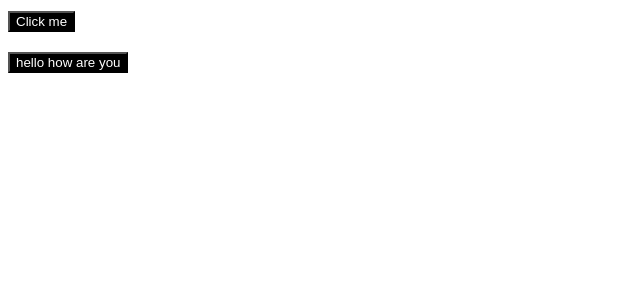
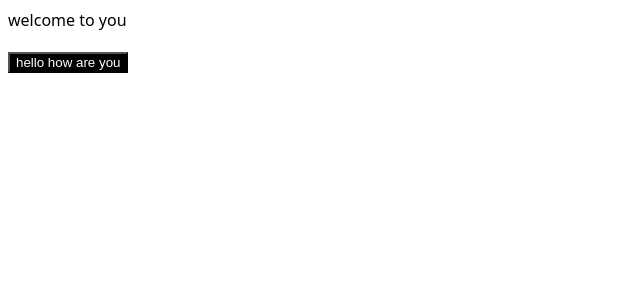
Before and after one commit to sahiba2503/Expenses, a React (Vite) app in the folder expenses/: page / in a window 1280 px wide. Shown: the top 300 px of the page, without its empty margins (0-640 px from the left). Built offline with nearby package versions, Linux system fonts and the light colour scheme.

Commit message:
add log in page

```diff
--- a/expenses/src/App.jsx
+++ b/expenses/src/App.jsx
@@ -1,16 +1,15 @@
 
-import Secondfile from "./Secondfile.jsx";
+
 import Thirdfile from "./Thirdfile";
 function App() {
-
-  return (
-    <>
-
-    <div>
-      <Secondfile />
-      <Thirdfile />
-      </div>
-    </>
-  )
+  const isLoggedIn = true;
+   let message;
+    if(isLoggedIn){
+    message =   <div>     welcome to you  <Thirdfile />     </div>
+      }
+      else{
+        message = <h2> Sorry please login </h2>
+      }
+  return  message
 }
 export default App;
```
